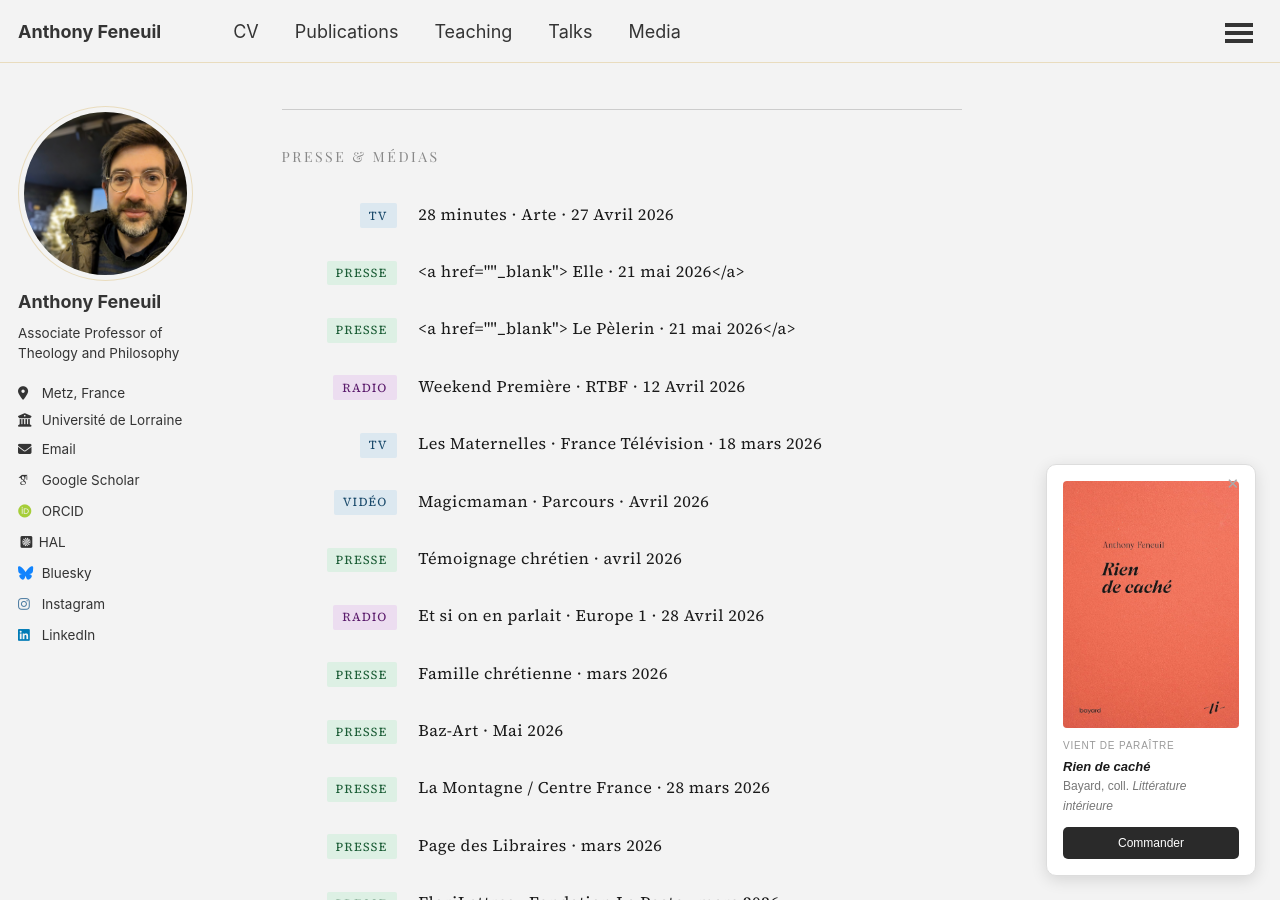
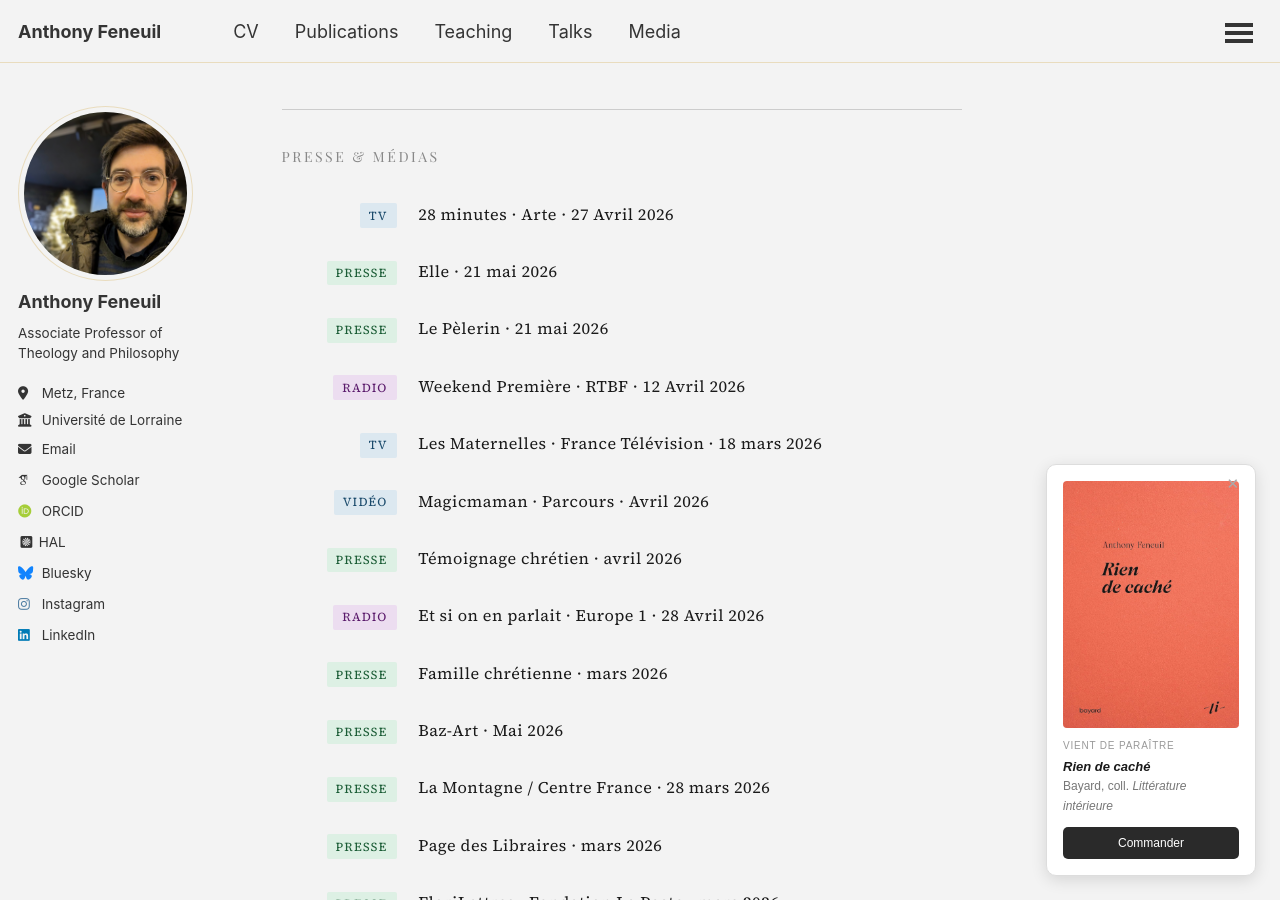
Before and after one commit to anfnl/anfnl.github.io, a Jekyll site: the page built from _pages/rien-de-cache.md, in a window 1280 px wide and 900 px high, scrolled down 330 px. Built offline with Jekyll 4.4.1, drawn with Linux system fonts in a browser that asks for light colours; some web fonts are replaced; a script that is not in the unit is left out; some of the changed lines change nothing that is shown.

Commit message:
Update rien-de-cache.md

```diff
--- a/_pages/rien-de-cache.md
+++ b/_pages/rien-de-cache.md
@@ -75,12 +75,12 @@
 
 <div class="rdc-item">
 <div class="rdc-tag-col"><span class="rdc-tag tag-presse">Presse</span></div>
-<div class="rdc-item-body"><p class="rdc-item-source"><a href=""_blank"> Elle · 21 mai 2026</a></p></div>
+<div class="rdc-item-body"><p class="rdc-item-source"><a href="" target="_blank">Elle · 21 mai 2026</a></p></div>
 </div>
 
 <div class="rdc-item">
 <div class="rdc-tag-col"><span class="rdc-tag tag-presse">Presse</span></div>
-<div class="rdc-item-body"><p class="rdc-item-source"><a href=""_blank"> Le Pèlerin · 21 mai 2026</a></p></div>
+<div class="rdc-item-body"><p class="rdc-item-source"><a href="" target="_blank">Le Pèlerin · 21 mai 2026</a></p></div>
 </div>
 
 <div class="rdc-item">
```
